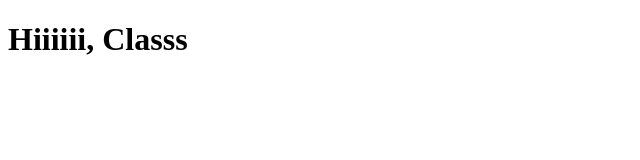
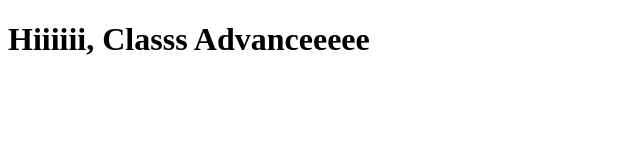
Before and after one commit to nineitim/tim23.github.io, a plain HTML site: page index.html in a window 1280 px wide. Shown: the whole page, without its empty margins (0-640 px from the left). Drawn offline with Linux system fonts and the light colour scheme.

Commit message:
Update index.html

```diff
--- a/index.html
+++ b/index.html
@@ -6,6 +6,6 @@
     <title>Document</title>
   </head>
   <body>
-    <h1>Hiiiiii, Classs</h1>
+    <h1>Hiiiiii, Classs Advanceeeee</h1>
   </body>
 </html>
```
